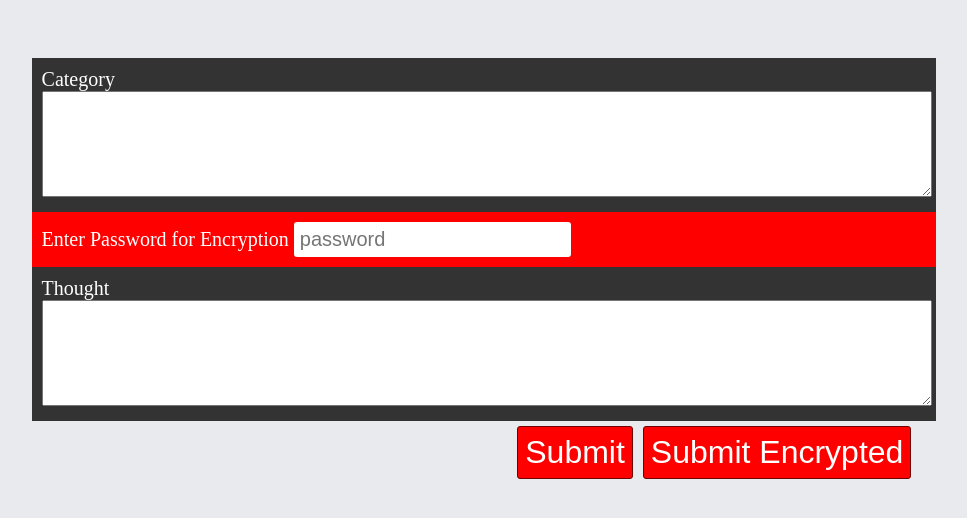
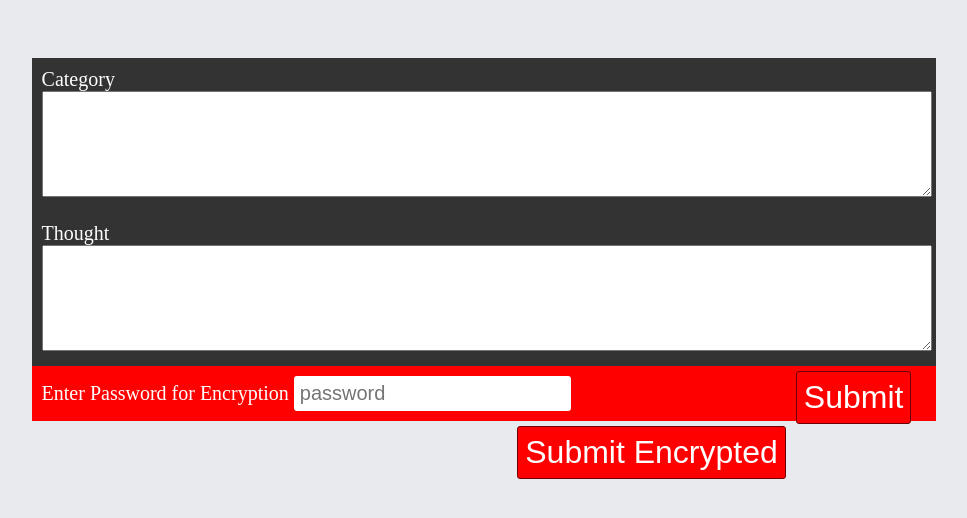
Before and after one commit to cervere/cervere.github.io, a Jekyll site: the page register/index.html, which Jekyll copies as it is, in a window 1280 px wide. Shown: the top 518 px of the page, without its empty margins (166-1133 px from the left). Built offline with Jekyll 4.4.1, drawn with Linux system fonts in a browser that asks for light colours.

Commit message:
Update index.html

```diff
--- a/register/index.html
+++ b/register/index.html
@@ -12,16 +12,16 @@
             <span>Category</span>
             <textarea id="category"></textarea>
         </div>
+        <div class="content voilet2">
+            <span>Thought</span>
+            <textarea id="thought"></textarea>
+        </div>
+        <button class="encrypt" id="submitthought">Submit</button>
         <div class="content voilet1">
             <span>Enter Password for Encryption</span>
             <input class="f15pt" type="password" id="passcode" placeholder="password" />
         </div>
-        <div class="content voilet2">
-            <span>Thought</span>
-            <textarea id="thought"></textarea>
-        </div>
         <button class="encrypt" id="submitencryptedthought">Submit Encrypted</button>
-        <button class="encrypt" id="submitthought">Submit</button>
     </div>
     <script>
         var cors_api_url = 'https://cors-anywhere.herokuapp.com/';
```
